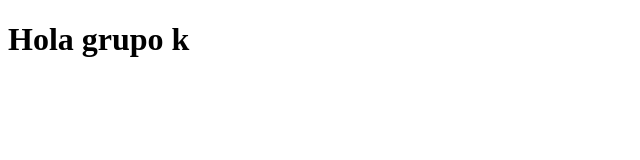
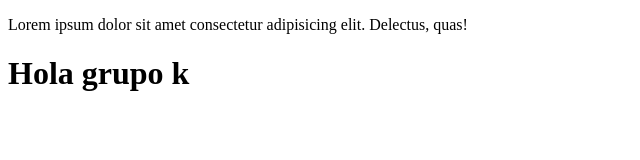
Before and after one commit to ArturoAMejia/prueba-grupo-k, a plain HTML site: page index.html in a window 1280 px wide. Shown: the whole page, without its empty margins (0-640 px from the left). Drawn offline with Linux system fonts and the light colour scheme.

Commit message:
añadimos un lorem

```diff
--- a/index.html
+++ b/index.html
@@ -6,6 +6,7 @@
   <title>Prueba grupo K</title>
 </head>
 <body>
+  <p>Lorem ipsum dolor sit amet consectetur adipisicing elit. Delectus, quas!</p>
   <h1>Hola grupo k</h1>
 </body>
 </html>
```
